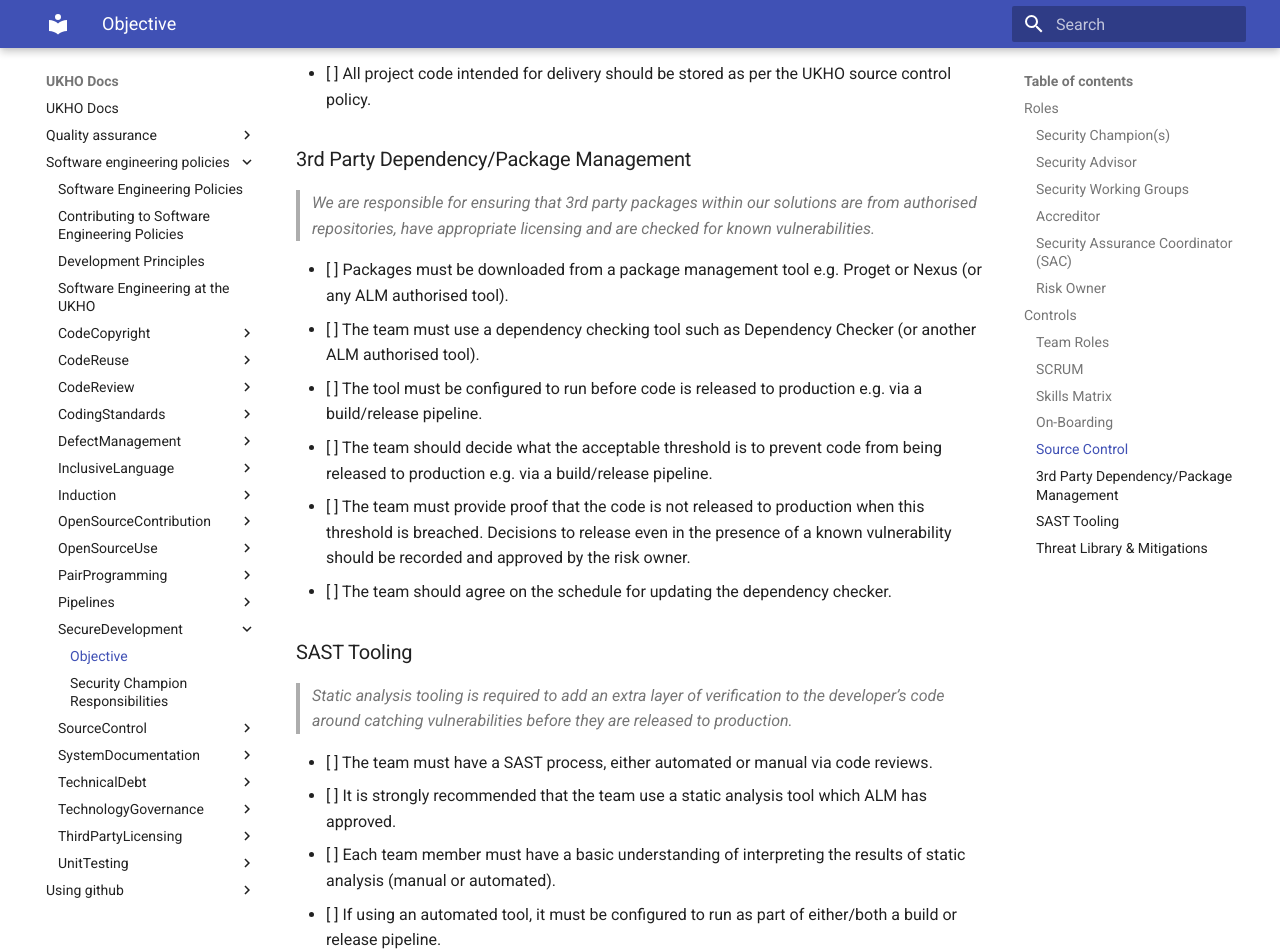
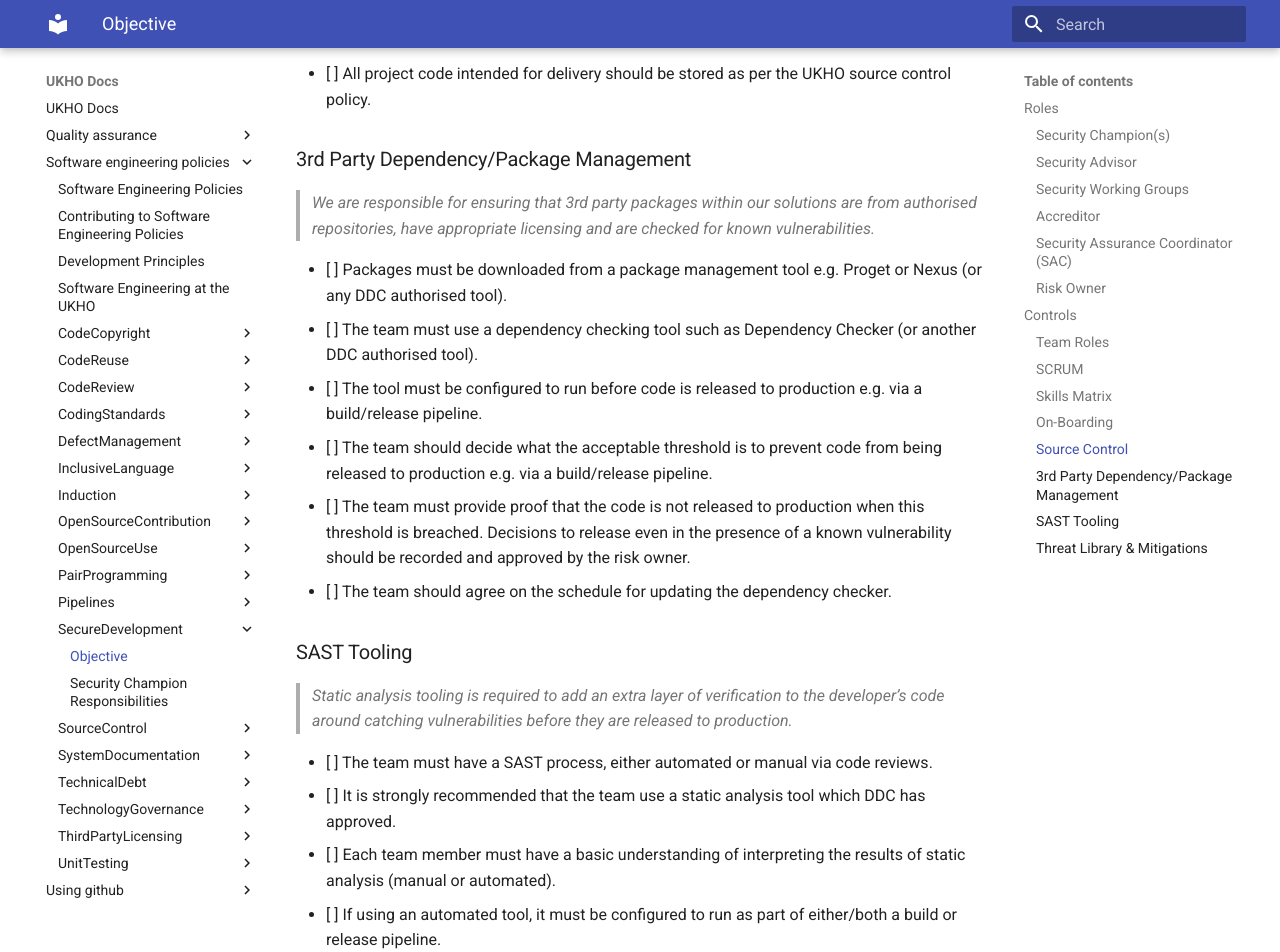
Before and after one commit to UKHO/docs, an MkDocs documentation site: the page built from docs/software-engineering-policies/SecureDevelopment/SecureDevelopmentPolicy.md, in a window 1280 px wide and 1400 px high, scrolled down 3091 px. Shown: the top 952 px of the window. Built offline with MkDocs 1.6.1 and Material for MkDocs 9.7.7, drawn with Linux system fonts in a browser that asks for light colours.

Commit message:
Replaced instances of ALM with DDC

```diff
--- a/docs/software-engineering-policies/SecureDevelopment/SecureDevelopmentPolicy.md
+++ b/docs/software-engineering-policies/SecureDevelopment/SecureDevelopmentPolicy.md
@@ -110,8 +110,8 @@ The risk owner is the person who is responsible for the product. This may be the
 
 >_We are responsible for ensuring that 3rd party packages within our solutions are from authorised repositories, have appropriate licensing and are checked for known vulnerabilities._
 
-- [ ] Packages must be downloaded from a package management tool e.g. Proget or Nexus (or any ALM authorised tool).
-- [ ] The team must use a dependency checking tool such as Dependency Checker (or another ALM authorised tool).
+- [ ] Packages must be downloaded from a package management tool e.g. Proget or Nexus (or any DDC authorised tool).
+- [ ] The team must use a dependency checking tool such as Dependency Checker (or another DDC authorised tool).
 - [ ] The tool must be configured to run before code is released to production e.g. via a build/release pipeline.
 - [ ] The team should decide what the acceptable threshold is to prevent code from being released to production e.g. via a build/release pipeline.
 - [ ] The team must provide proof that the code is not released to production when this threshold is breached. Decisions to release even in the presence of a known vulnerability should be recorded and approved by the risk owner.
@@ -122,7 +122,7 @@ The risk owner is the person who is responsible for the product. This may be the
 >_Static analysis tooling is required to add an extra layer of verification to the developer’s code around catching vulnerabilities before they are released to production._
 
 - [ ] The team must have a SAST process, either automated or manual via code reviews.
-- [ ] It is strongly recommended that the team use a static analysis tool which ALM has approved.
+- [ ] It is strongly recommended that the team use a static analysis tool which DDC has approved.
 - [ ] Each team member must have a basic understanding of interpreting the results of static analysis (manual or automated).
 - [ ] If using an automated tool, it must be configured to run as part of either/both a build or release pipeline.
 - [ ] The team should decide what the acceptable threshold is to prevent code from being released to production e.g. a build or release fails.
```
